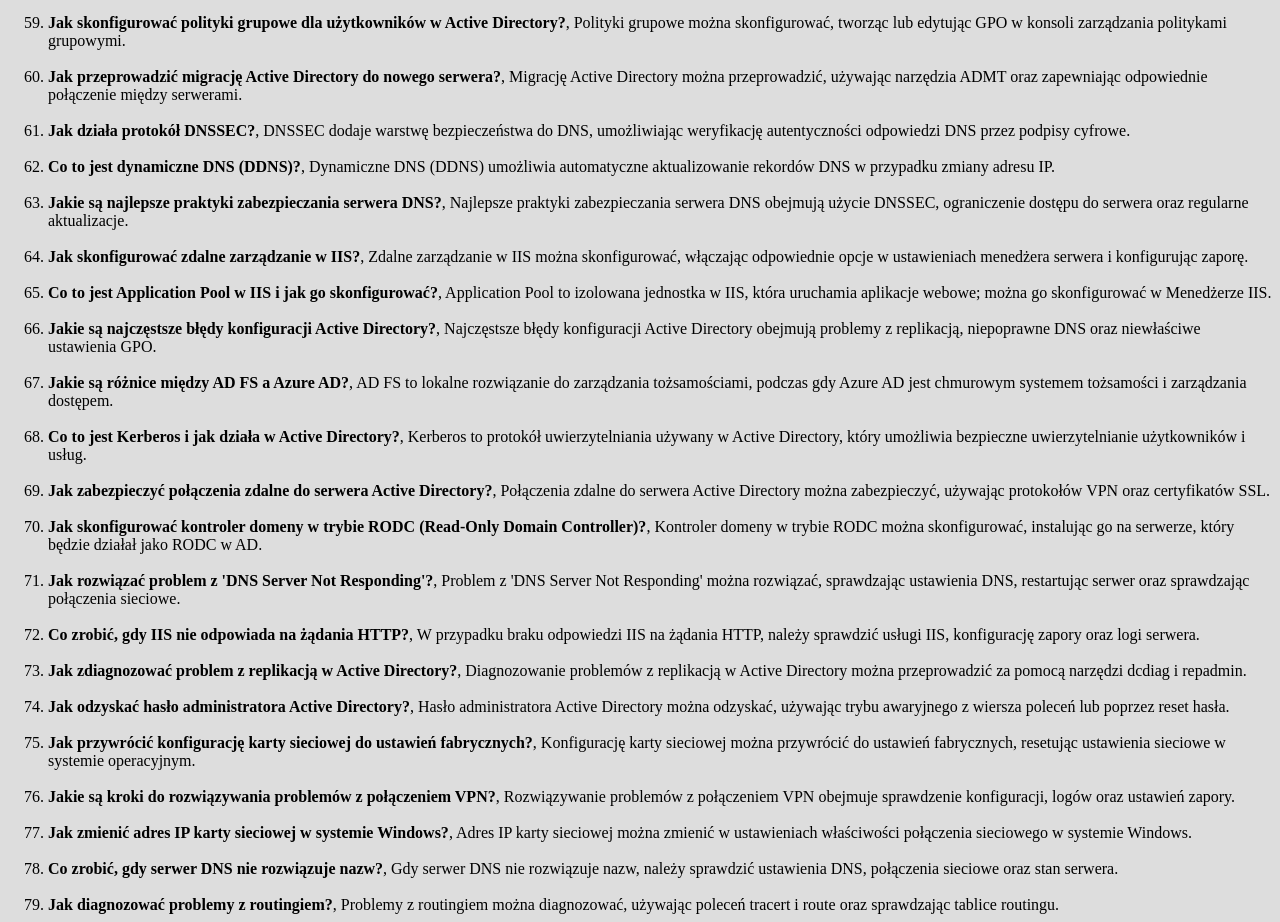
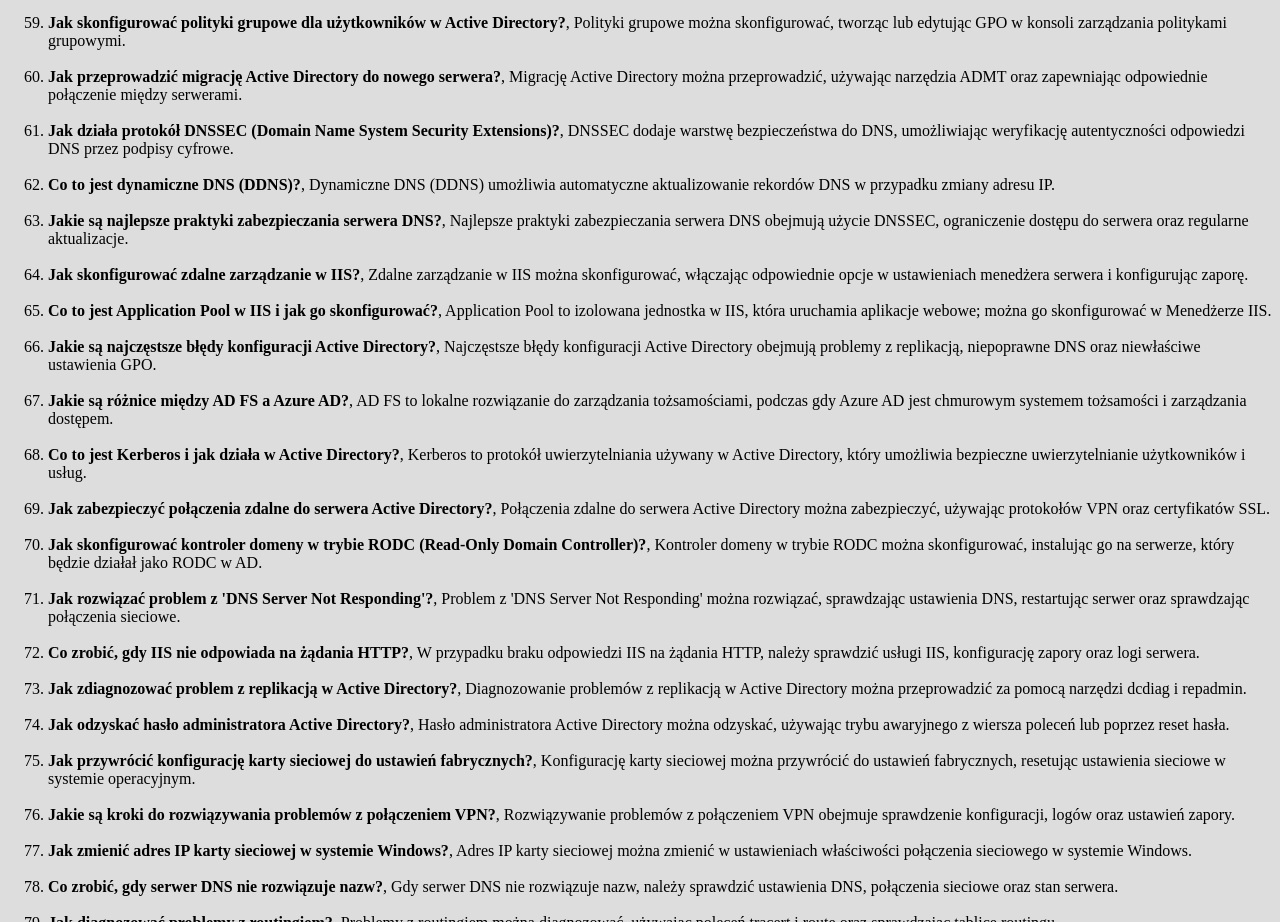
Before and after one commit to stach37/asso, a plain HTML site: page message.html in a window 1280 px wide. Shown: the part 2280-3202 px from the top of the page. Drawn offline with Linux system fonts and the light colour scheme.

Commit message:
message.html

```diff
--- a/message.html
+++ b/message.html
@@ -68,7 +68,7 @@
         <li><strong>Jak przywrócić usunięte obiekty z Active Directory?</strong>,  Usunięte obiekty w Active Directory można przywrócić, korzystając z funkcji 'Deleted Objects' w Windows Server.</li> <br>
         <li><strong>Jak skonfigurować polityki grupowe dla użytkowników w Active Directory?</strong>,  Polityki grupowe można skonfigurować, tworząc lub edytując GPO w konsoli zarządzania politykami grupowymi.</li> <br>
         <li><strong>Jak przeprowadzić migrację Active Directory do nowego serwera?</strong>,  Migrację Active Directory można przeprowadzić, używając narzędzia ADMT oraz zapewniając odpowiednie połączenie między serwerami.</li> <br>
-        <li><strong>Jak działa protokół DNSSEC?</strong>,  DNSSEC dodaje warstwę bezpieczeństwa do DNS, umożliwiając weryfikację autentyczności odpowiedzi DNS przez podpisy cyfrowe.</li> <br>
+        <li><strong>Jak działa protokół DNSSEC (Domain Name System Security Extensions)?</strong>,  DNSSEC dodaje warstwę bezpieczeństwa do DNS, umożliwiając weryfikację autentyczności odpowiedzi DNS przez podpisy cyfrowe.</li> <br>
         <li><strong>Co to jest dynamiczne DNS (DDNS)?</strong>,  Dynamiczne DNS (DDNS) umożliwia automatyczne aktualizowanie rekordów DNS w przypadku zmiany adresu IP.</li> <br>
         <li><strong>Jakie są najlepsze praktyki zabezpieczania serwera DNS?</strong>,  Najlepsze praktyki zabezpieczania serwera DNS obejmują użycie DNSSEC, ograniczenie dostępu do serwera oraz regularne aktualizacje.</li> <br>
         <li><strong>Jak skonfigurować zdalne zarządzanie w IIS?</strong>,  Zdalne zarządzanie w IIS można skonfigurować, włączając odpowiednie opcje w ustawieniach menedżera serwera i konfigurując zaporę.</li> <br>
```
